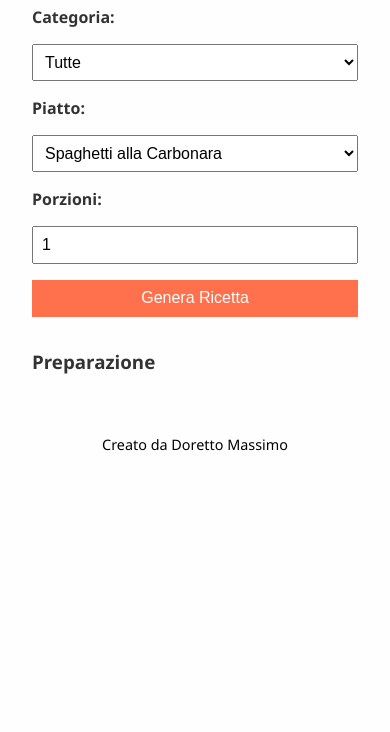
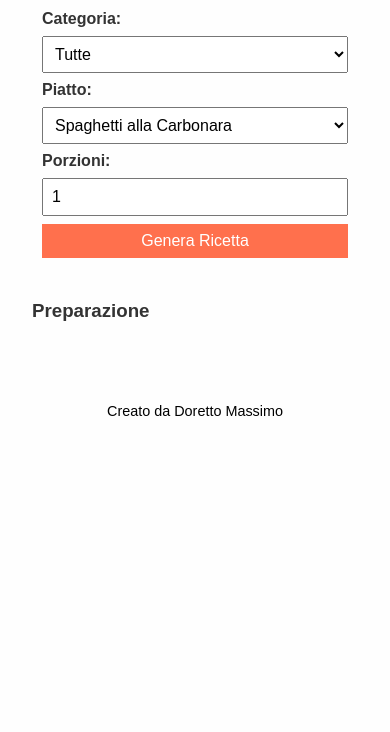
Before and after one commit to Do-made/CookSmart, a plain HTML site: page index.html in a window 390 px wide. Shown: the part 112-844 px from the top of the page. Drawn offline with Linux system fonts and the light colour scheme.

Commit message:
Update index.html
Fix adattamento mobile + footer autore

```diff
--- a/index.html
+++ b/index.html
@@ -1,19 +1,55 @@
 <!DOCTYPE html>
 <html lang="it">
 <head>
-    <meta charset="UTF-8">
+  <meta charset="UTF-8" />
   <title>CookSmart</title>
-    <link rel="stylesheet" href="style.css">
-    <meta name="viewport" content="width=device-width, initial-scale=1.0">
+  <meta name="viewport" content="width=device-width, initial-scale=1.0" />
+  <link rel="stylesheet" href="style.css" />
+  <link rel="manifest" href="manifest.json" />
+  <meta name="theme-color" content="#4CAF50" />
+  <style>
+    /* Responsive tweak */
+    body {
+      margin: 0;
+      font-family: sans-serif;
+    }
+
+    .controls {
+      padding: 10px;
+      display: flex;
+      flex-direction: column;
+      gap: 8px;
+    }
+
+    input, select, button {
+      padding: 8px;
+      font-size: 1rem;
+    }
+
+    @media (min-width: 600px) {
+      .controls {
+        flex-direction: row;
+        flex-wrap: wrap;
+        gap: 16px;
+      }
+    }
+
+    footer {
+      text-align: center;
+      font-size: 0.9em;
+      padding: 10px;
+      color: black;
+      margin-top: 20px;
+    }
+  </style>
 </head>
-<link rel="manifest" href="manifest.json" />
-<meta name="theme-color" content="#4CAF50">
 
 <body>
   <div id="splash-screen">
-        <img src="logo.png" id="logo" alt="CookSmart Logo">
+    <img src="logo.png" id="logo" alt="CookSmart Logo" />
     <h1 class="logo-text">CookSmart</h1>
   </div>
+
   <main style="display: none;">
     <h1>CookSmart</h1>
     <div class="controls">
@@ -25,20 +61,28 @@
         <option value="salutari">Salutari</option>
         <option value="senza_glutine">Senza Glutine</option>
       </select>
+
       <label for="piatti">Piatto:</label>
       <select id="piatti"></select>
+
       <label for="porzioni">Porzioni:</label>
-            <input type="number" id="porzioni" min="1" value="1">
+      <input type="number" id="porzioni" min="1" value="1" />
+
       <button onclick="generaRicetta()">Genera Ricetta</button>
     </div>
+
     <div id="output">
       <h2 id="titolo-ricetta"></h2>
       <ul id="lista-ingredienti"></ul>
       <h3>Preparazione</h3>
       <p id="testo-preparazione"></p>
     </div>
+  </main>
 
-    </main>
+  <footer>
+    Creato da Doretto Massimo
+  </footer>
+
   <script src="script.js"></script>
   <script>
     if ('serviceWorker' in navigator) {
@@ -53,9 +97,5 @@
       });
     }
   </script>
-
-    <footer style="text-align: center; font-size: 0.9em; padding: 10px; color: black;">
-  Creato da Doretto Massimo
-</footer>
 </body>
 </html>
```
Lines whose indentation alone changed are shown as unchanged.
